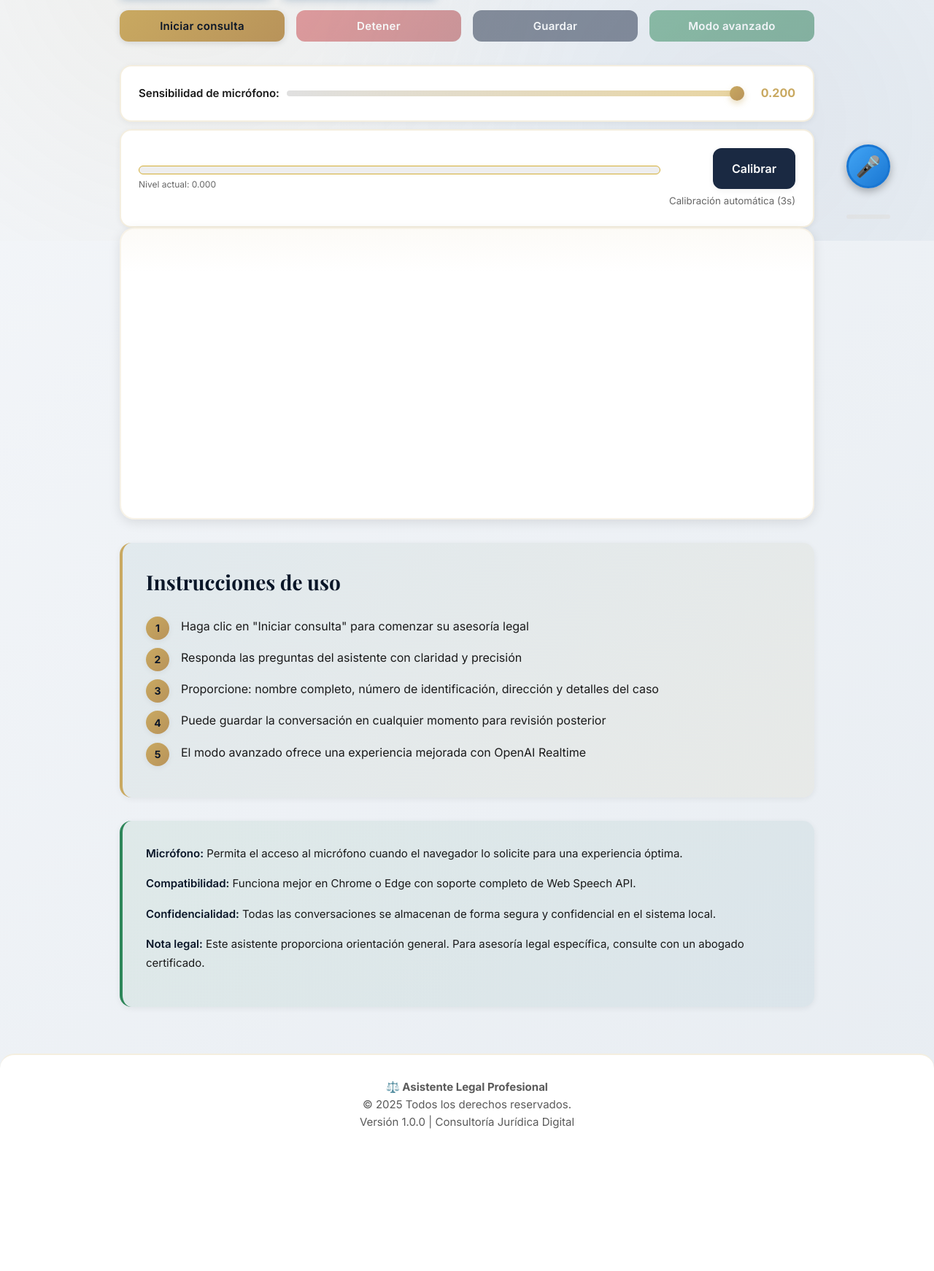
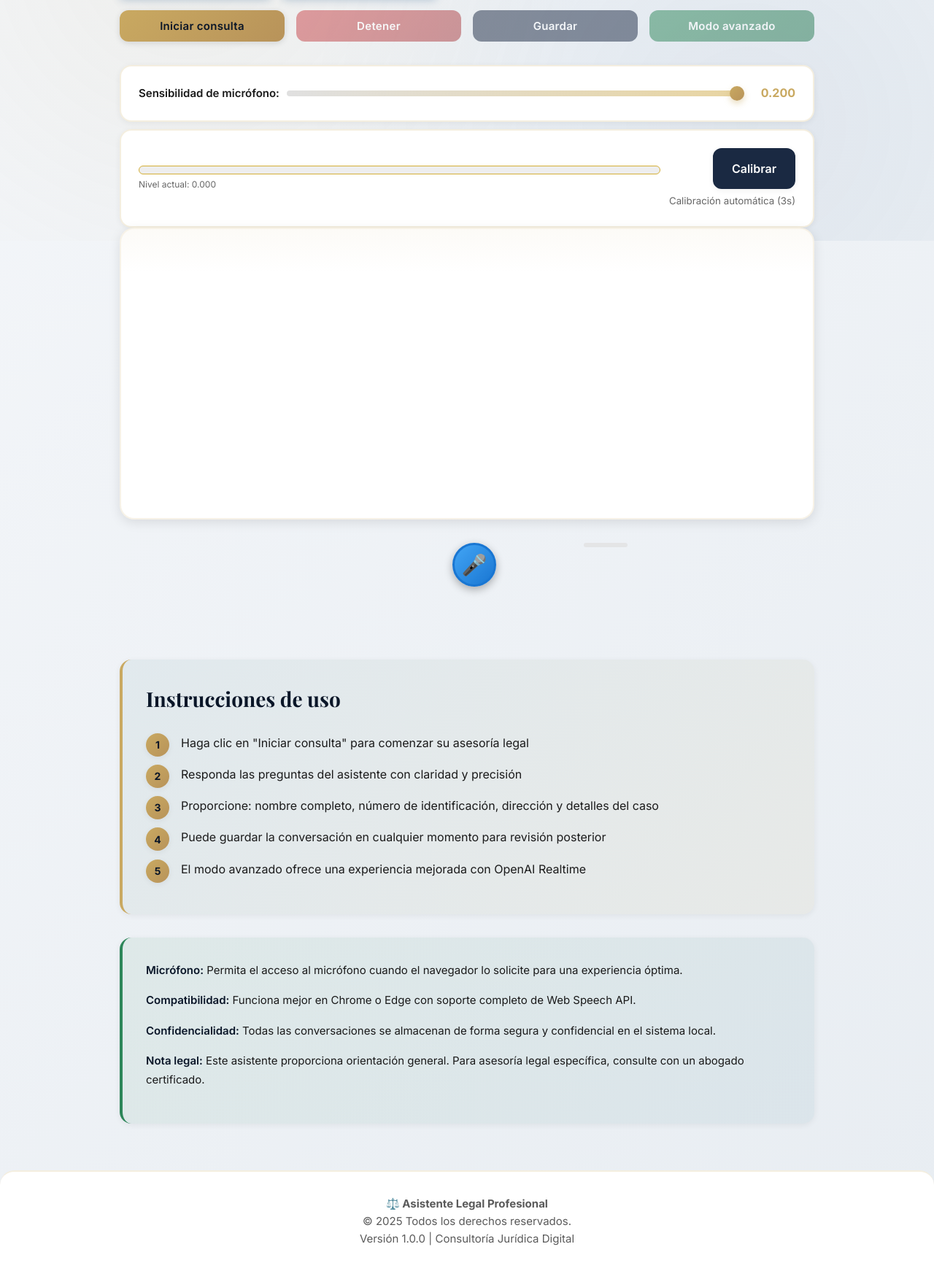
Before and after one commit to sofiaVSolano/LegalTech, a Flask app: page / in a window 1280 px wide. Shown: the part 470-2212 px from the top of the page at 73% size. Before the commit the page ends 2017 px from the top, so only its background shows below. Run offline with Flask 3, Linux system fonts and the light colour scheme; some libraries are stand-ins or nearby versions.

Commit message:
Se centra el boton de grabación

```diff
--- a/static/js/main.js
+++ b/static/js/main.js
@@ -160,20 +160,15 @@ class VoiceAssistant {
 
   /** Crea el botón flotante de micrófono */
   createMicButton() {
-    // Contenedor del botón
-    const micContainer = document.createElement('div');
-    micContainer.id = 'micButtonContainer';
+    const micContainer = document.createElement("div");
+    micContainer.className = "mic-container";
     micContainer.style.cssText = `
-      position: fixed;
-      bottom: 30px;
-      right: 30px;
-      z-index: 10000;
-      display: flex;
-      flex-direction: column;
-      align-items: center;
-      gap: 10px;
-    `;
-
+    display: flex;
+    justify-content: center;
+    margin-top: 20px;
+    margin-left: 200px;
+    margin-bottom: 100px;
+  `;
     // Botón micrófono
     const micBtn = document.createElement('button');
     micBtn.id = 'micButton';
@@ -260,7 +255,12 @@ class VoiceAssistant {
     micContainer.appendChild(micState);
     micContainer.appendChild(noiseContainer);
 
-    document.body.appendChild(micContainer);
+    const chatArea = document.getElementById("chatArea");
+    if (chatArea && chatArea.parentNode) {
+      chatArea.parentNode.insertBefore(micContainer, chatArea.nextSibling);
+    } else {
+      document.body.appendChild(micContainer);
+    }
 
     this.micBtn = micBtn;
     this.micState = micState;
--- a/templates/index.html
+++ b/templates/index.html
@@ -113,6 +113,7 @@
     </div>
 
 
+
     <!-- Enhanced instructions with legal context -->
     <div class="instructions">
       <h3>Instrucciones de uso</h3>
@@ -152,6 +153,9 @@
   <!-- Script principal de la aplicación -->
   <script src="{{ url_for('static', filename='js/main.js') }}"></script>
 
+  <script src="{{ url_for('static', filename='js/VoiceAssistant.js') }}"></script>
+
+
   <!-- Script de inicialización -->
   <script>
     // Actualizar año en el footer
```
